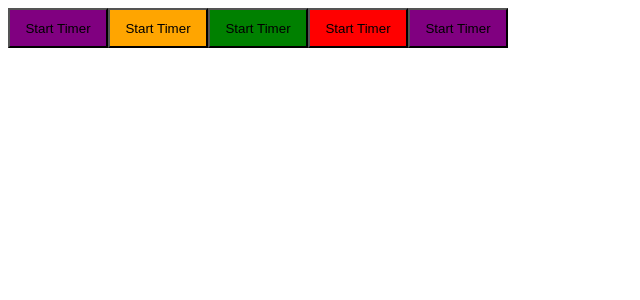
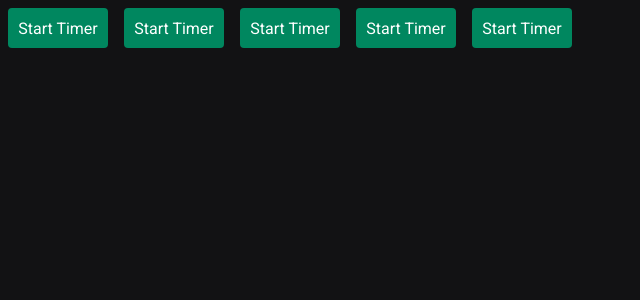
Before and after one commit to Orlandovpjunior/aprofundando_hooks, a React (Vite) app in the folder ignite-timer/: page / in a window 1280 px wide. Shown: the top 300 px of the page, without its empty margins (0-640 px from the left). Built offline with nearby package versions, Linux system fonts and the light colour scheme.

Commit message:
feat: configurações iniciais do projeto

```diff
--- a/ignite-timer/index.html
+++ b/ignite-timer/index.html
@@ -1,12 +1,19 @@
 <!doctype html>
 <html lang="en">
+
 <head>
   <meta charset="UTF-8" />
+  <link rel="preconnect" href="https://fonts.googleapis.com">
+  <link rel="preconnect" href="https://fonts.gstatic.com" crossorigin>
+  <link href="https://fonts.googleapis.com/css2?family=Roboto:ital,wght@0,100..900;1,100..900&display=swap"
+    rel="stylesheet">
   <meta name="viewport" content="width=device-width, initial-scale=1.0" />
   <title>Ignite Timer</title>
 </head>
+
 <body>
   <div id="root"></div>
   <script type="module" src="/src/main.tsx"></script>
 </body>
+
 </html>
--- a/ignite-timer/package.json
+++ b/ignite-timer/package.json
@@ -16,11 +16,12 @@
   },
   "devDependencies": {
     "@eslint/js": "^9.22.0",
+    "@rocketseat/eslint-config": "^2.2.2",
     "@types/react": "^19.0.10",
     "@types/react-dom": "^19.0.4",
     "@types/styled-components": "^5.1.34",
     "@vitejs/plugin-react": "^4.3.4",
-    "eslint": "^9.22.0",
+    "eslint": "^9.25.0",
     "eslint-plugin-react-hooks": "^5.2.0",
     "eslint-plugin-react-refresh": "^0.4.19",
     "globals": "^16.0.0",
--- /dev/null
+++ b/ignite-timer/src/@types/styled.d.ts
@@ -0,0 +1,6 @@
+import { defaultTheme } from "../styles/themes/default";
+
+type ThemeType = typeof defaultTheme;
+declare module "styled-components" {
+    export type DefaultTheme = ThemeType;
+}
--- a/ignite-timer/src/App.tsx
+++ b/ignite-timer/src/App.tsx
@@ -1,16 +1,21 @@
 import { Button } from "./components/Button";
 
-
+import { ThemeProvider } from "styled-components";
+import { defaultTheme } from "./styles/themes/default";
+import { GlobalStyle } from "./styles/global";
 
 export function App() {
 
   return (
     <>
-      <Button variant="primary"/>
-      <Button variant="secondary"/>
-      <Button variant="success"/>
-      <Button variant="danger"/>
-      <Button />
+      <ThemeProvider theme={defaultTheme}>
+        <Button variant="primary"/>
+        <Button variant="secondary"/>
+        <Button variant="success"/>
+        <Button variant="danger"/>
+        <Button />
+        <GlobalStyle />
+      </ThemeProvider>
     </>
   )
 }
--- a/ignite-timer/src/components/Button.styles.ts
+++ b/ignite-timer/src/components/Button.styles.ts
@@ -1,4 +1,4 @@
-import styled from "styled-components";
+import styled, {css} from "styled-components";
 
 export type ButtonVariant = 'primary' | 'secondary' | 'danger' | 'success';
 
@@ -16,6 +16,12 @@
 export const ButtonContainer = styled.button<ButtonContainerProps>`
     width: 100px;
     height: 40px;
+    border-radius: 4px;
+    border: 0;
+    margin: 8px;
 
-    ${props => `background-color: ${buttonVariants[props.variant]};`}
+    background-color: ${props => props.theme['green-500']};
+    color:${props => props.theme.white};
+
+    // ${props => css`background-color: ${buttonVariants[props.variant]};`}
 `
--- /dev/null
+++ b/ignite-timer/src/styles/global.ts
@@ -0,0 +1,26 @@
+import { createGlobalStyle } from "styled-components";
+
+export const GlobalStyle = createGlobalStyle`
+    *{
+        margin: 0;
+        padding: 0;
+        box-sizing: border-box;
+    }
+
+    :focus{
+        outline: 0;
+        box-shadow: 0 0 0 2px ${props => props.theme["green-500"]};
+    }
+
+    body{
+        background: ${props => props.theme["gray-900"]};
+        color: ${props => props.theme.white};
+    }
+
+    body, input, textarea, button{
+        font-family: 'Roboto', sans-serif;
+        font-weight: 400;
+        font-size: 1rem;
+    }
+
+`;
--- /dev/null
+++ b/ignite-timer/src/styles/themes/default.ts
@@ -0,0 +1,21 @@
+export const defaultTheme = {
+    white: '#FFF',
+
+    'gray-100': '#E1E1E6',
+    'gray-300': '#C4C4CC',
+    'gray-400': '#8D8D99',
+    'gray-500': '#7C7C8A',
+    'gray-600': '#323238',
+    'gray-700': '#29292E',
+    'gray-800': '#202024',
+    'gray-900': '#121214',
+
+    'green-300': '#00B37E',
+    'green-500': '#00875F',
+    'green-700': '#015F43',
+
+    'red-500': '#AB222E',
+    'red-700': '#7A1921',
+
+    'yellow-500': '#FBA94C',
+}
```
Also changed, not shown: ignite-timer/.eslintrc.json (added), 1 other file (tests, documents, lock files or other folders). Lines whose indentation alone changed are shown as unchanged.
